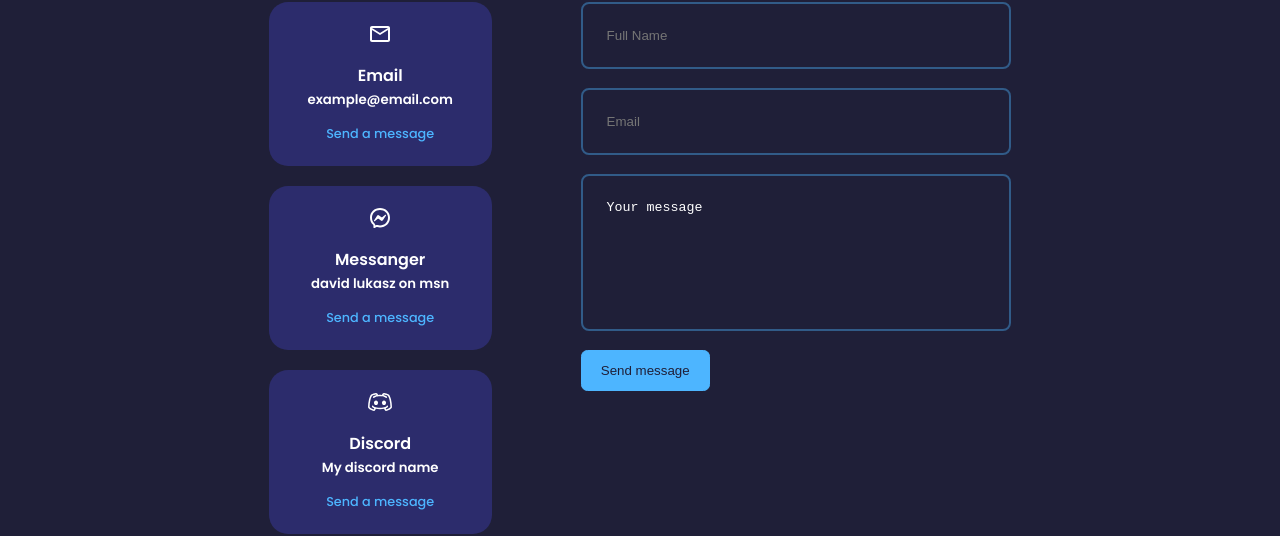
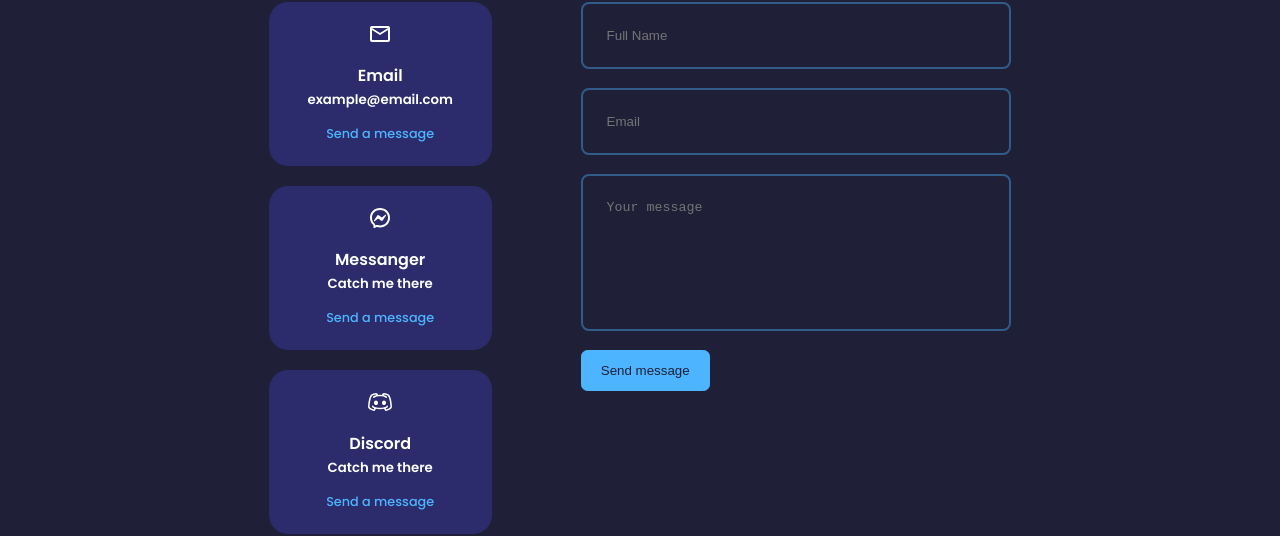
Before and after one commit to L00ka5z78/my-portfolio-page, a React (Create React App) app: page / in a window 1280 px wide. Shown: the part 4663-5199 px from the top of the page. Built offline with nearby package versions, Linux system fonts and the light colour scheme.

Commit message:
small fixes

```diff
--- a/src/components/Contact/Contact.jsx
+++ b/src/components/Contact/Contact.jsx
@@ -45,7 +45,7 @@ export const Contact = () => {
           <article className="contact__option">
             <RiMessengerLine className="contact__option-icon" />
             <h4>Messanger</h4>
-            <h5>david lukasz on msn</h5>
+            <h5>Catch me there</h5>
             <a href="https://m.me/markowd" target="_blank" rel="noreferrer">
               Send a message
             </a>
@@ -54,7 +54,7 @@ export const Contact = () => {
           <article className="contact__option">
             <RxDiscordLogo className="contact__option-icon" />
             <h4>Discord</h4>
-            <h5>My discord name</h5>
+            <h5>Catch me there</h5>
             <a
               href="https://discord.com/users/geriatrichardman#7876"
               target="_blank"
@@ -68,9 +68,12 @@ export const Contact = () => {
         <form ref={form} onSubmit={sendEmail}>
           <input type="text" name="name" placeholder="Full Name" required />
           <input type="email" name="email" placeholder="Email" required />
-          <textarea name="message" rows="7" placeholder="Your message" required>
-            Your message
-          </textarea>
+          <textarea
+            name="message"
+            rows="7"
+            placeholder="Your message"
+            required
+          ></textarea>
           <button className="btn btn-primary" type="submit">
             Send message
           </button>
```
